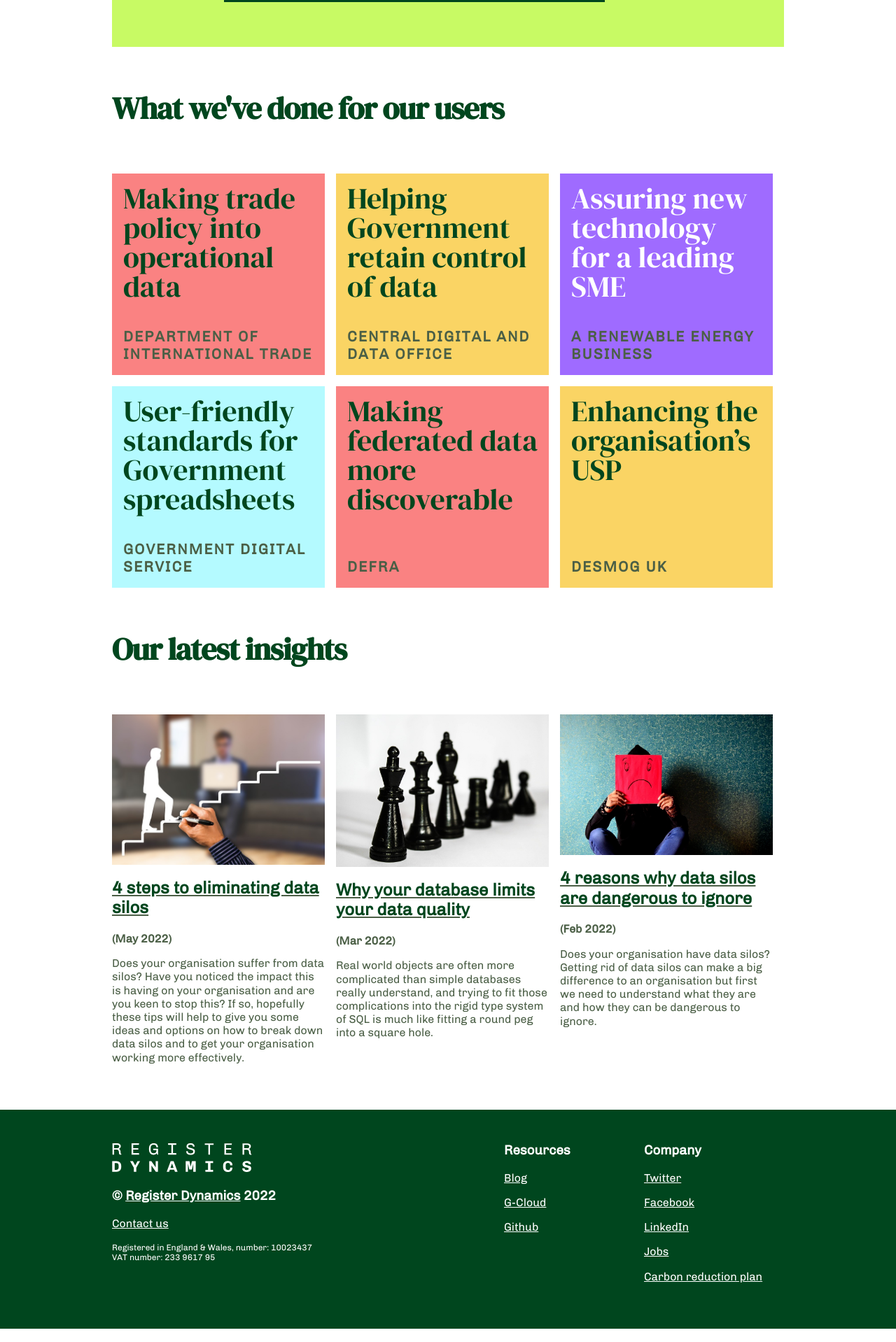
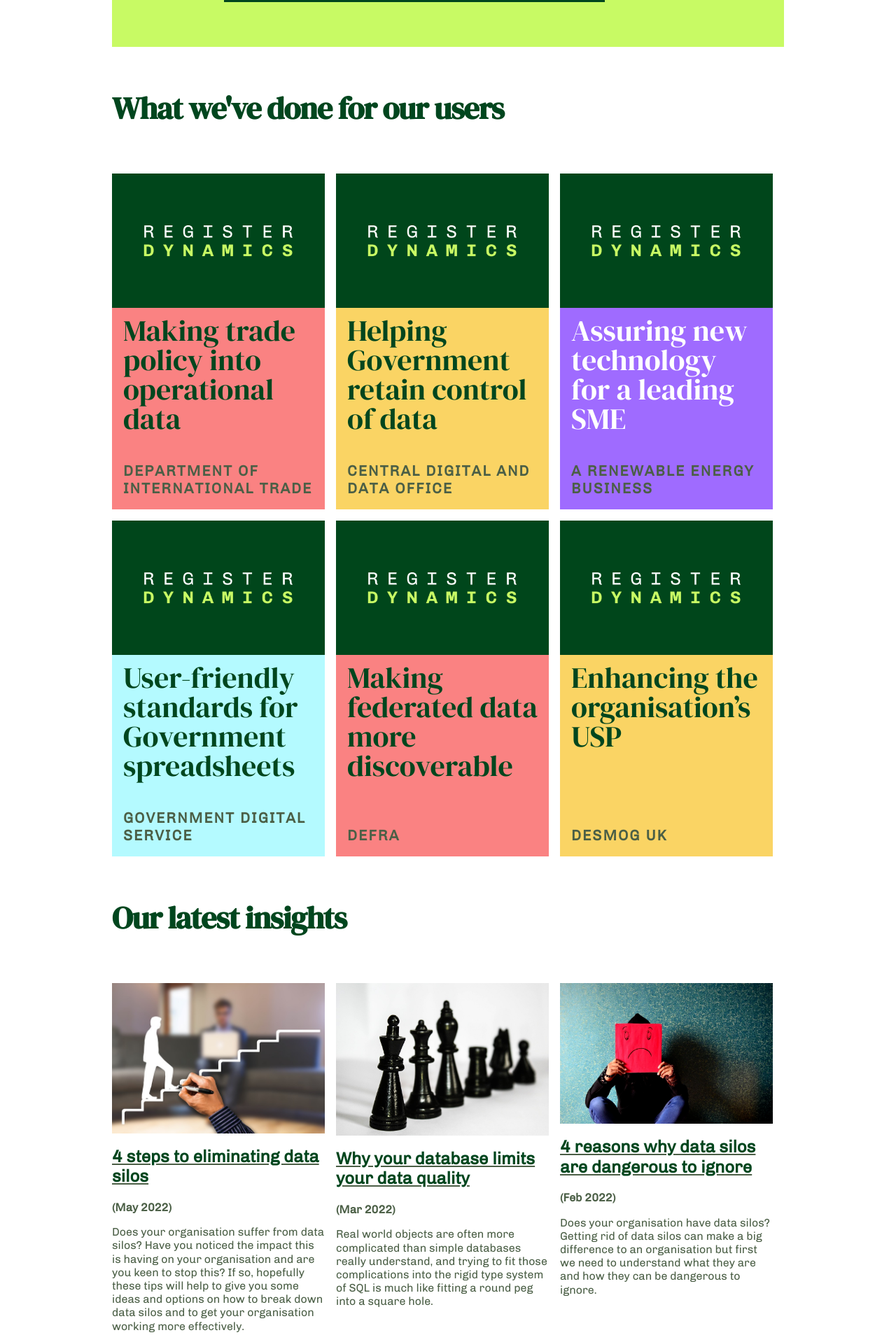
Before and after one commit to register-dynamics/register-dynamics.co.uk, a Jekyll site: the page built from index.html, in a window 1280 px wide. Shown: the part 2484-4402 px from the top of the page at 70% size. Built offline with Jekyll 4.4.1, drawn with Linux system fonts in a browser that asks for light colours; some web fonts are replaced; comment, search, counter and statistics services are not loaded.

Commit message:
Allow case studies to have images.

```diff
--- a/_includes/project.html
+++ b/_includes/project.html
@@ -1,4 +1,7 @@
 <a id="{{ post.slug }}" class=projects href="{{ post.url }}">
+  {% if post.image %}
+    {% include image.html src=post.image %}
+  {% endif %}
   <h2>{{ post.title }}</h2>
   {% if post.client %}
     <span class="client">{{ post.client }}</span>
--- a/_layouts/project.html
+++ b/_layouts/project.html
@@ -4,5 +4,7 @@
 <h2 class=client>{{ page.client }}</h2>
 {% if page.video %}
 <iframe width="720" height="405" src="{{ page.video }}" frameborder="0" allow="encrypted-media; picture-in-picture" allowfullscreen></iframe>
+{% elsif page.image %}
+{% include image.html src=page.image %}
 {% endif %}
 {{ content }}
--- a/css/the.scss
+++ b/css/the.scss
@@ -490,7 +490,7 @@
 .projects {
   display: block;
   grid-column: span 4;
-  height: $COLUMN_SIZE * 4;
+  height: $COLUMN_SIZE * 7;
   padding: $COLUMN_GAP;
   text-decoration: none;
   position: relative;
@@ -500,6 +500,15 @@
   &:nth-child(4n + 3) { background-color: $ILLUS_PURPLE; }
   &:nth-child(4n + 4) { background-color: $ILLUS_BLUE; }
   &:nth-child(4n + 3) h2 { color: white; }
+
+  img {
+    object-fit: cover;
+    width: calc(100% + #{$COLUMN_GAP}*2);
+    height: $COLUMN_SIZE * 3;
+    margin-top: -$COLUMN_GAP;
+    margin-left: -$COLUMN_GAP;
+    margin-bottom: $COLUMN_GAP / 2;
+  }
 
   a {
     margin: 0;
```
Also changed, not shown: .forestry/front_matter/templates/project.yml.
